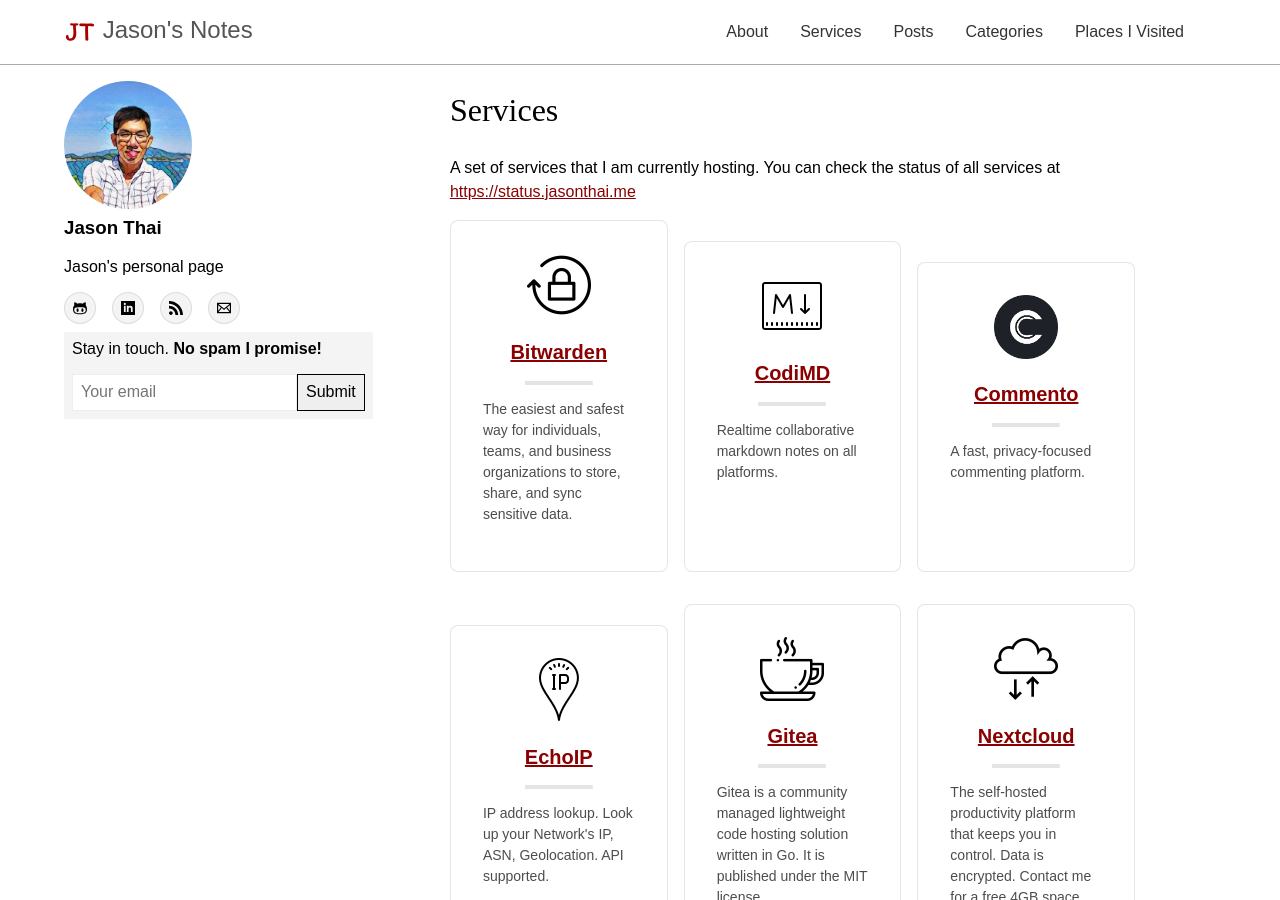
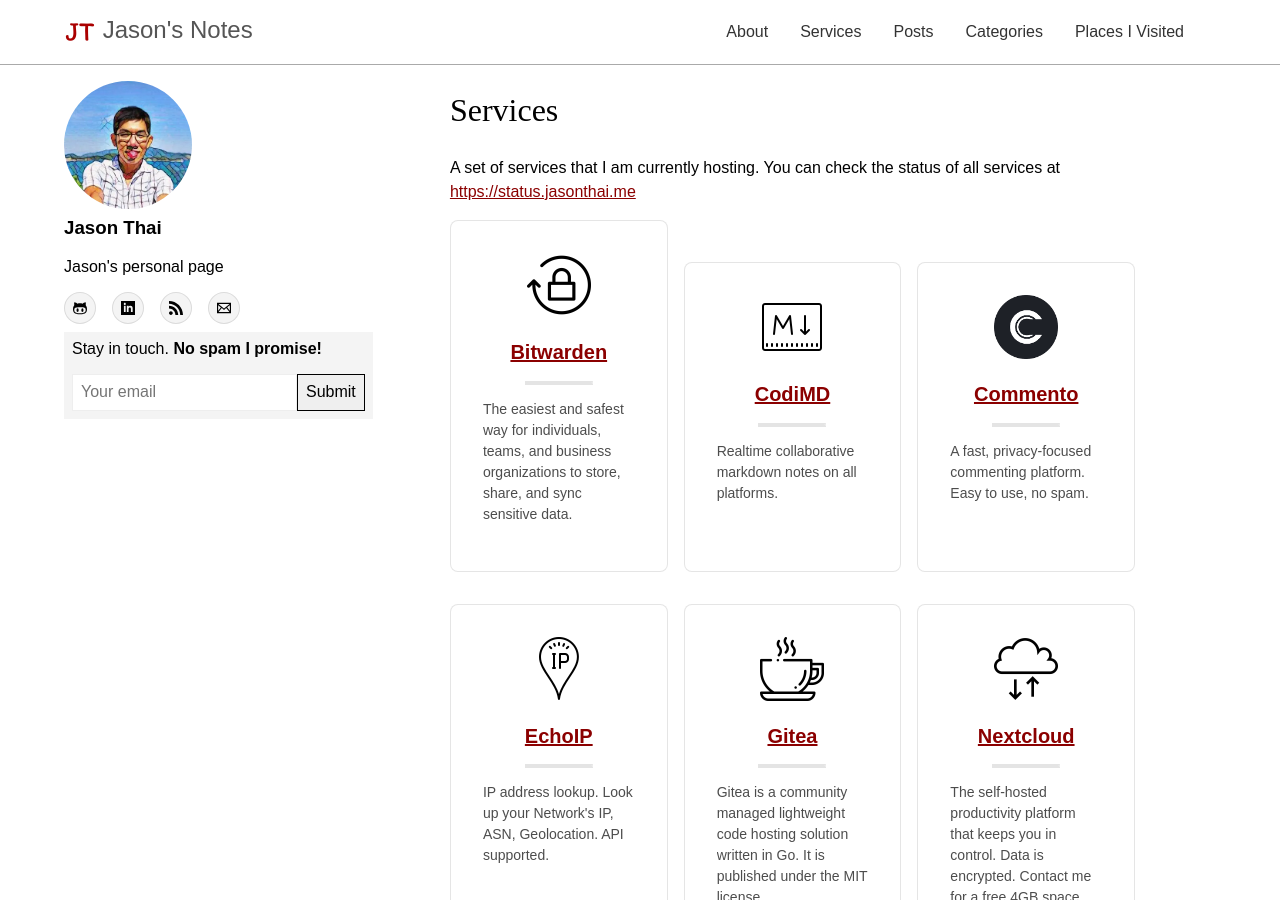
Before and after one commit to jasontthai/jasonthai.me, a Jekyll site: the page built from services.html, in a window 1280 px wide and 900 px high. Built offline with Jekyll 4.4.1, drawn with Linux system fonts in a browser that asks for light colours.

Commit message:
update services.yml

```diff
--- a/_data/services.yml
+++ b/_data/services.yml
@@ -4,17 +4,17 @@
   icon: /assets/img/services/passwordmanager.png
 
 - name: CodiMD
-  description: Realtime collaborative markdown notes on all platforms. <br> <br> <br>
+  description: Realtime collaborative markdown notes on all platforms. <br> <br>
   url: https://md.jasonthai.me
   icon: /assets/img/services/markdown.png
 
 - name: Commento
-  description: A fast, privacy-focused commenting platform. <br><br><br>
+  description: A fast, privacy-focused commenting platform. Easy to use, no spam.<br><br>
   url: https://commento.jasonthai.me
   icon: /assets/img/services/commento.png
 
 - name: EchoIP
-  description: IP address lookup. Look up your Network's IP, ASN, Geolocation. API supported. <br> <br>
+  description: IP address lookup. Look up your Network's IP, ASN, Geolocation. API supported. <br> <br> <br>
   url: https://ip.jasonthai.me
   icon: /assets/img/services/ip.png
 
@@ -29,12 +29,12 @@
   icon: /assets/img/services/cloud.png
 
 - name: PrivateBin
-  description: PrivateBin is a minimalist, open source online pastebin where the server has zero knowledge of pasted data.
+  description: PrivateBin is a minimalist, open source online pastebin where the server has zero knowledge of pasted data. <br>
   url: https://privatebin.jasonthai.me
   icon: /assets/img/services/bin.png
 
 - name: TT-RSS
-  description: Free and open source web-based news feed (RSS/Atom) reader and aggregator. Contact me for an account.
+  description: Free and open source web-based news feed (RSS/Atom) reader and aggregator. Contact me for an account. <br>
   url: https://rss.jasonthai.me
   icon: /assets/img/services/rss.png
 
```
